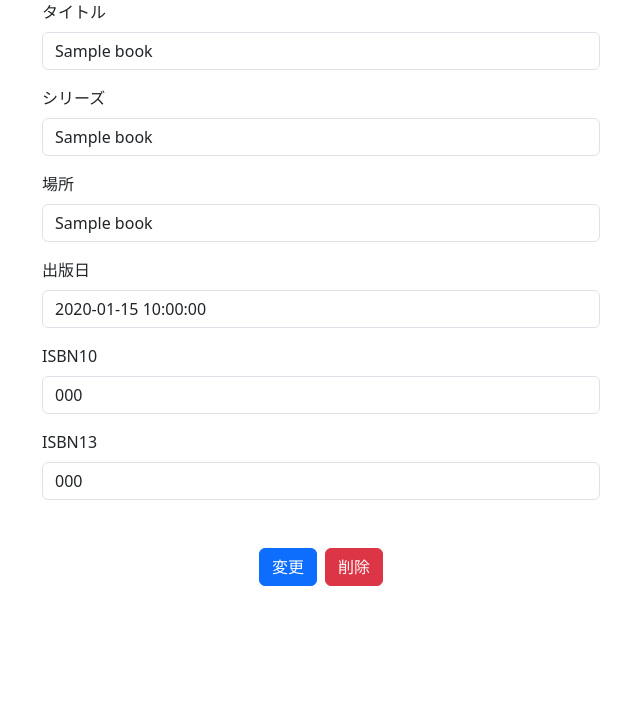
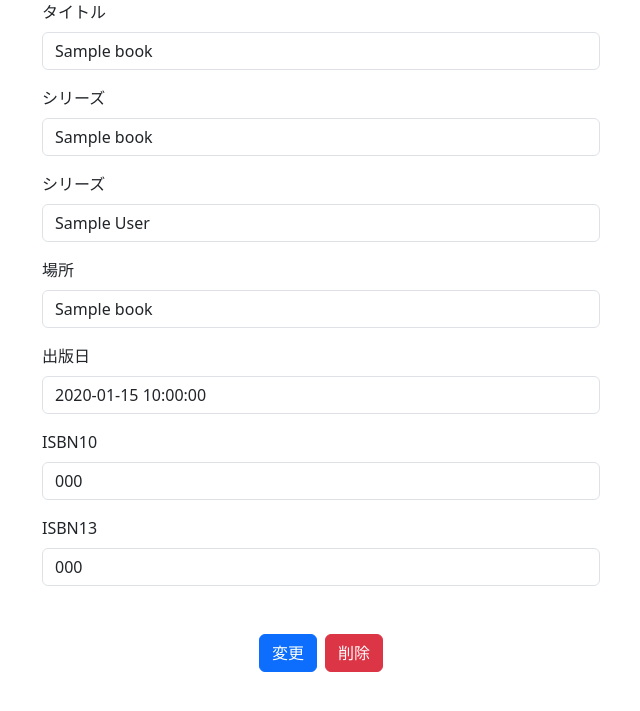
Before and after one commit to Paspenta/Paspenta_bookmanager, a Flask app: template bookmanager/templates/volume_edit.html in a window 1280 px wide. Shown: the part 56-767 px from the top of the page, without its empty margins (319-959 px from the left). Run offline with Flask 3, Linux system fonts and the light colour scheme; the template is opened without the code that fills it: most values are stand-ins (such as "Sample title", 1, 10 or a date in 2020).

Commit message:
add book_edit template author_cange

```diff
--- a/bookmanager/templates/volume_edit.html
+++ b/bookmanager/templates/volume_edit.html
@@ -13,6 +13,10 @@
             <div class="mb-3">
                 <label for="SeriesName" class="form-label">シリーズ</label>
                 <input name="SeriesName" id="SeriesName" class="form-control" value="{{ Book.get('SeriesName') }}" required>
+            </div>
+            <div class="mb-3">
+                <label for="Authors" class="form-label">シリーズ</label>
+                <input name="Authors" id="Authors" class="form-control" value="{{ Book.get('Authors') }}">
             </div>
             <div class="mb-3">
                 <label for="LocationName" class="form-label">場所</label>
```
